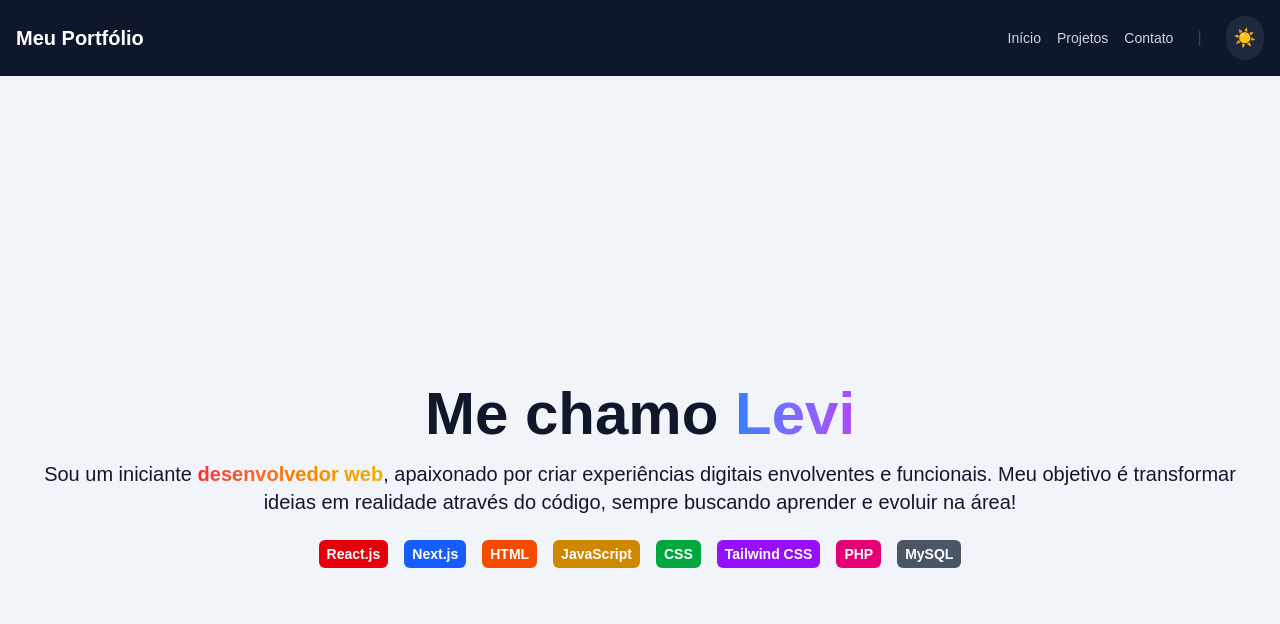
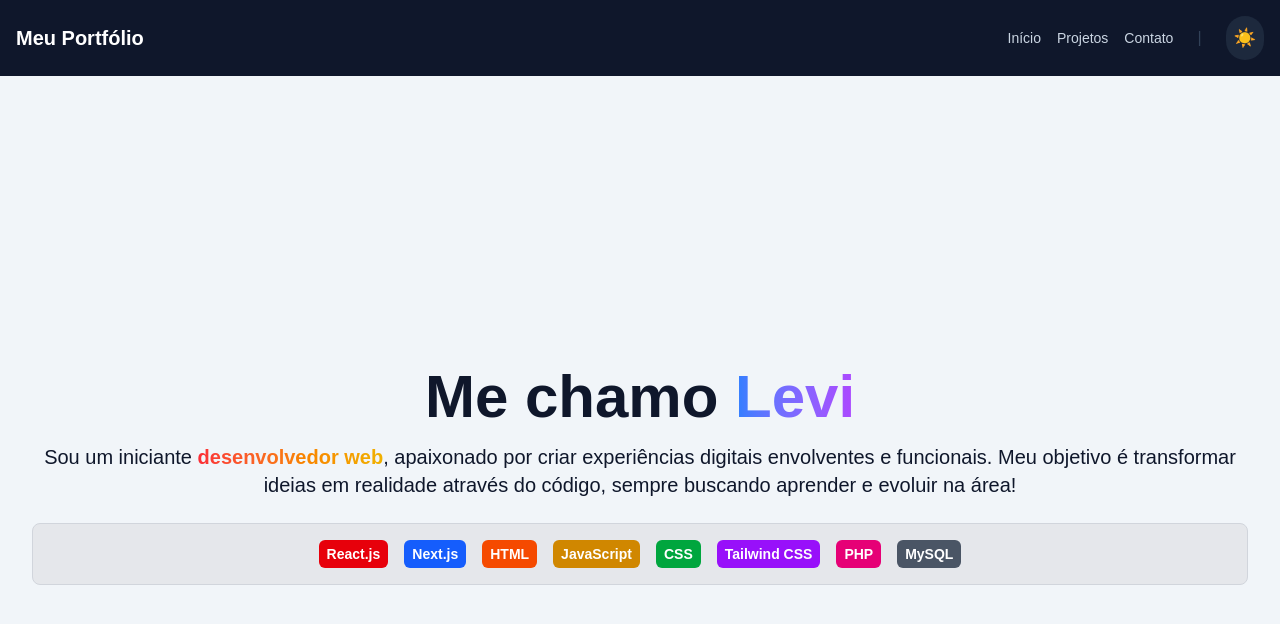
Before and after one commit to LevizBlessedpo/portifolio-nextjs, a Next.js app: page / in a window 1280 px wide. Shown: the top 624 px of the page. Built offline with nearby package versions, Linux system fonts and the light colour scheme.

Commit message:
Adicionei um div geral para tecnologias formando um bloco cinza aninhado

```diff
--- a/src/app/components/Hero.jsx
+++ b/src/app/components/Hero.jsx
@@ -17,6 +17,7 @@ export default function Hero() {
                 </p>
 
                 {/* Tecnologias que utilizo */}
+                <div className="bg-gray-200 border border-gray-300 dark:bg-gray-800 dark:border-gray-700 rounded-lg p-4">
                     <nav className="flex gap-4 justify-center">
                         <span className="bg-red-600 text-white px-2 py-1 rounded-md text-sm font-semibold ">
                             React.js
@@ -50,6 +51,7 @@ export default function Hero() {
                             MySQL
                         </span>
                     </nav>
+                </div>
             </span>
         </section>
     )
```
Lines whose indentation alone changed are shown as unchanged.
